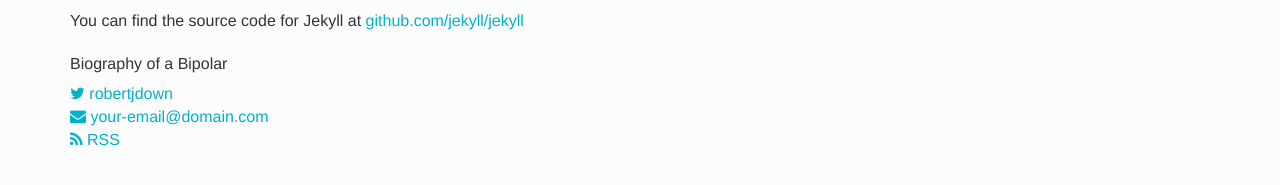
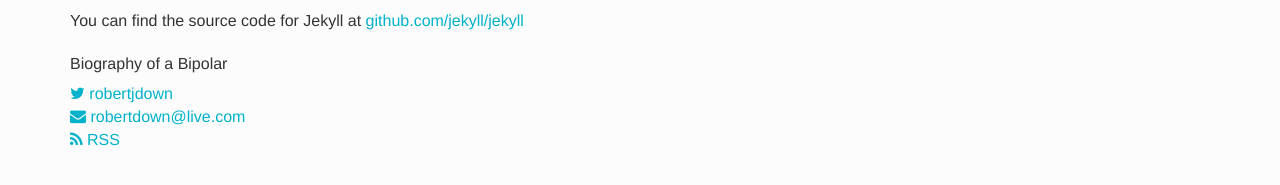
Before and after one commit to robertdown/biography-of-a-bipolar, a Jekyll site: the page built from about.md, in a window 1280 px wide. Shown: the part 209-394 px from the top of the page. Built offline with Jekyll 4.4.1, drawn with Linux system fonts in a browser that asks for light colours; nearby versions of some CDN libraries.

Commit message:
Minor makefile and config betterments

```diff
--- a/_config.yml
+++ b/_config.yml
@@ -1,11 +1,11 @@
 # Site settings
 title: Biography of a Bipolar
-email: your-email@domain.com
+email: robertdown@live.com
 description: > # this means to ignore newlines until "baseurl:"
   I write about life with Type 1 Bipolar Disorder. Background in IT, pursuing
   my Bachelor of Science in Nursing and passionate about health informatics
-baseurl: "" # the subpath of your site, e.g. /blog/
-url: "http://biographyofabipolar.com" # the base hostname & protocol for your site
+baseurl: "/biography-of-a-bipolar/" # the subpath of your site, e.g. /blog/
+url: "http://robertdown.github.io" # the base hostname & protocol for your site
 twitter_username: robertjdown
 
 defaults:
```
Also changed, not shown: 1 other file.
